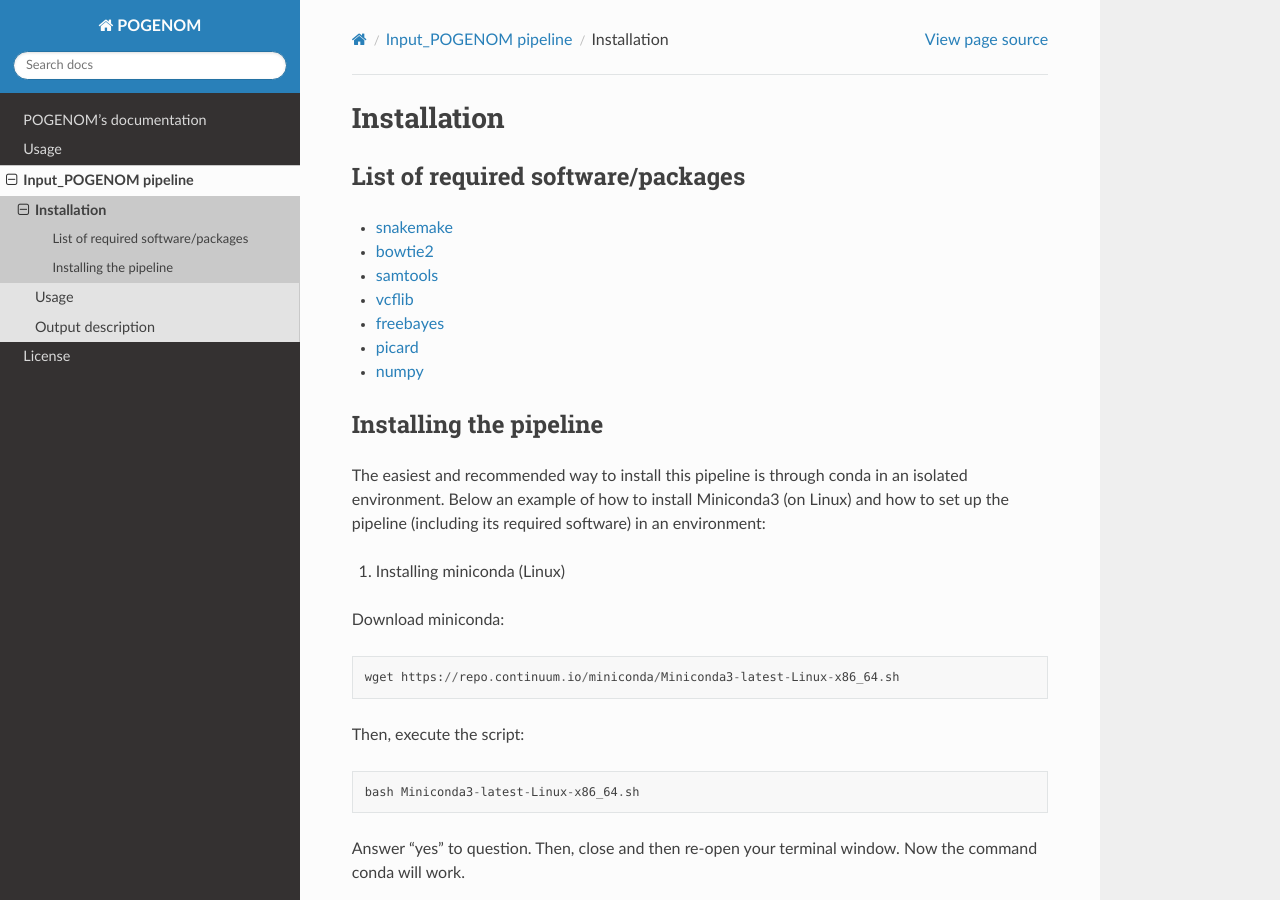
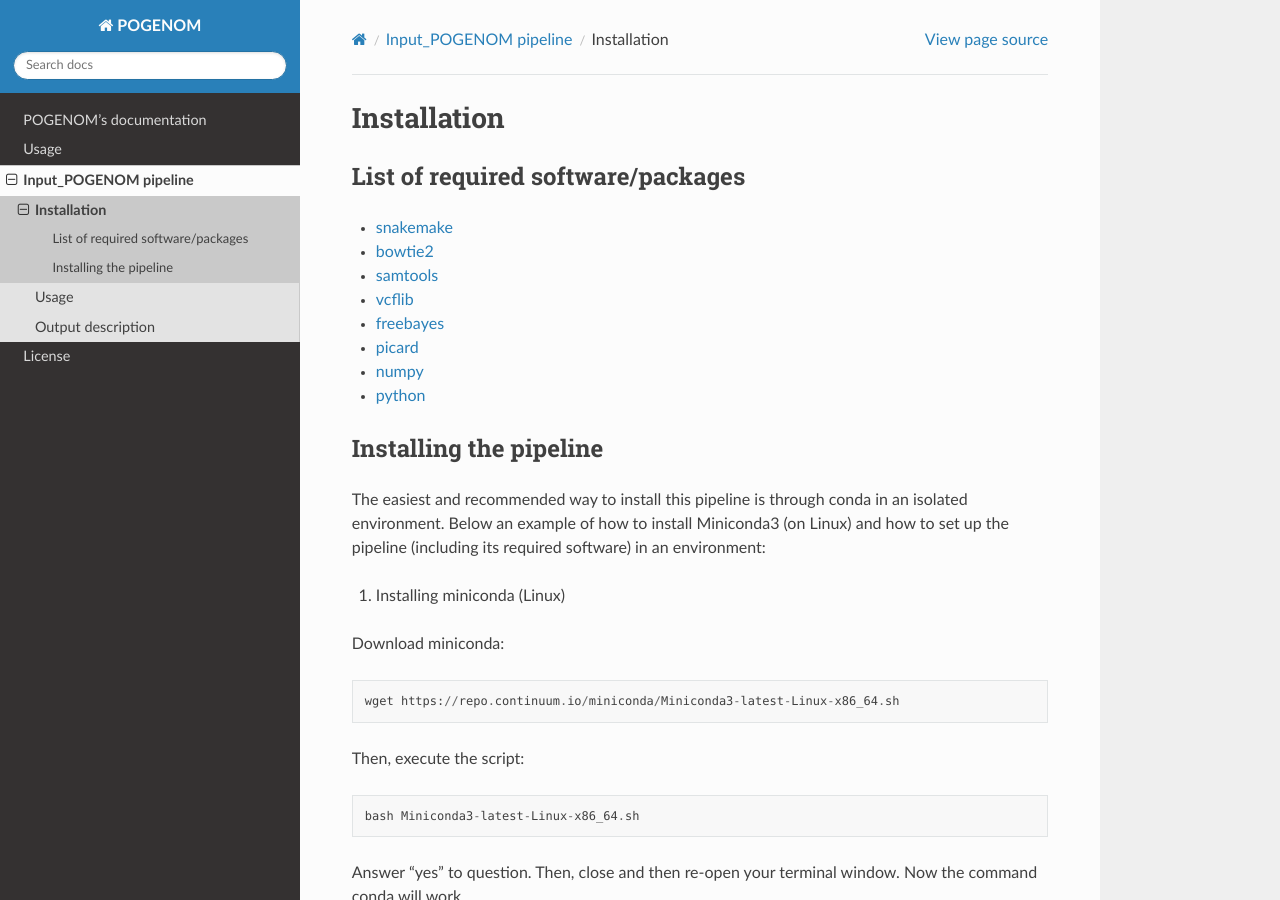
Before and after one commit to EnvGen/POGENOM, a Sphinx documentation site: the page built from docs/source/Installation.rst, in a window 1280 px wide and 900 px high. Built offline with Sphinx 7.4.7 and the Read the Docs theme 2.0.0, drawn with Linux system fonts in a browser that asks for light colours.

Commit message:
Update Installation.rst

```diff
--- a/docs/source/Installation.rst
+++ b/docs/source/Installation.rst
@@ -10,6 +10,7 @@ List of required software/packages
 - `freebayes <https://github.com/ekg/freebayes>`_
 - `picard <https://broadinstitute.github.io/picard/>`_
 - `numpy <https://numpy.org/>`_
+- `python <https://www.python.org/>`_
 
 Installing the pipeline
 ^^^^^^^^^^^^^^^^^^^^^^^^^^^^^^^^^
```
